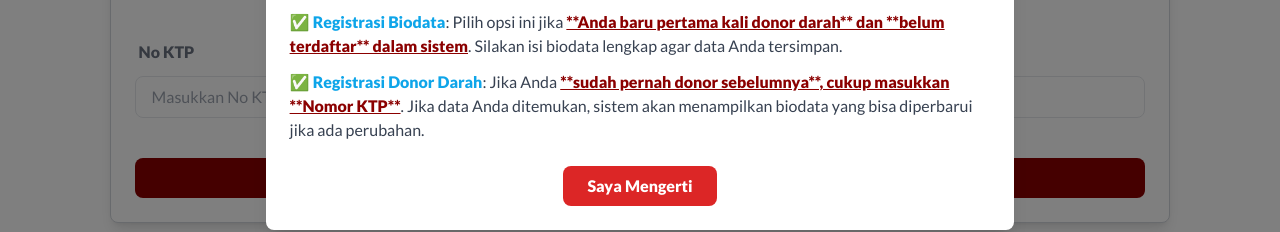
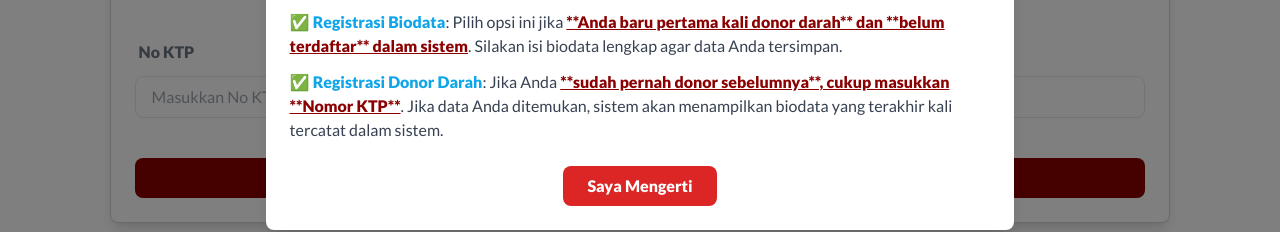
Before and after one commit to Genta-arya/registrasi-utdrs, a React (Vite) app: page / in a window 1280 px wide. Shown: the part 316-548 px from the top of the page. Built offline with nearby package versions, Linux system fonts and the light colour scheme.

Commit message:
change url

```diff
--- a/src/App.jsx
+++ b/src/App.jsx
@@ -5,7 +5,6 @@ import RegisterPage from "./Components/Tabs";
 import Navbar from "./Components/Navbar";
 import ScrollToTop from "./Components/ScrollToTop";
 import Footer from "./Components/footer";
-
 
 function App() {
   const [showModal, setShowModal] = useState(true); // Modal muncul saat pertama kali buka
@@ -60,7 +59,7 @@ function App() {
                     KTP**
                   </span>
                   . Jika data Anda ditemukan, sistem akan menampilkan biodata
-                  yang bisa diperbarui jika ada perubahan.
+                  yang terakhir kali tercatat dalam sistem.
                 </p>
               </div>
 
```
